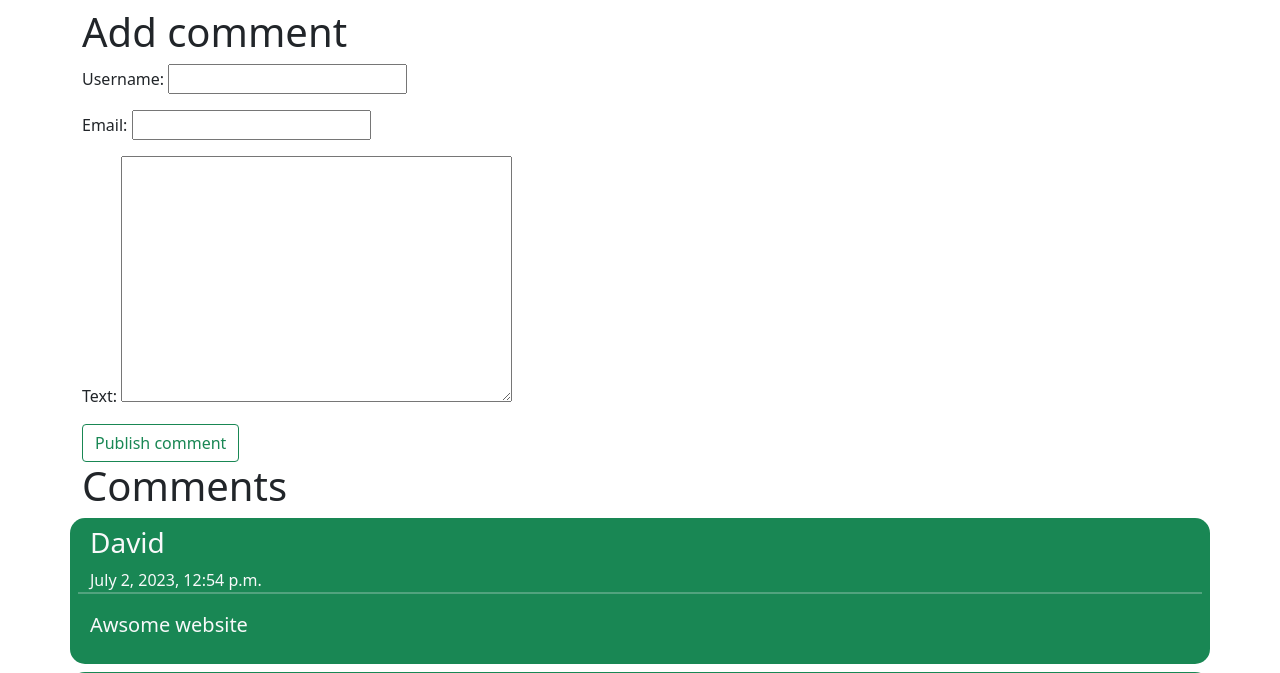
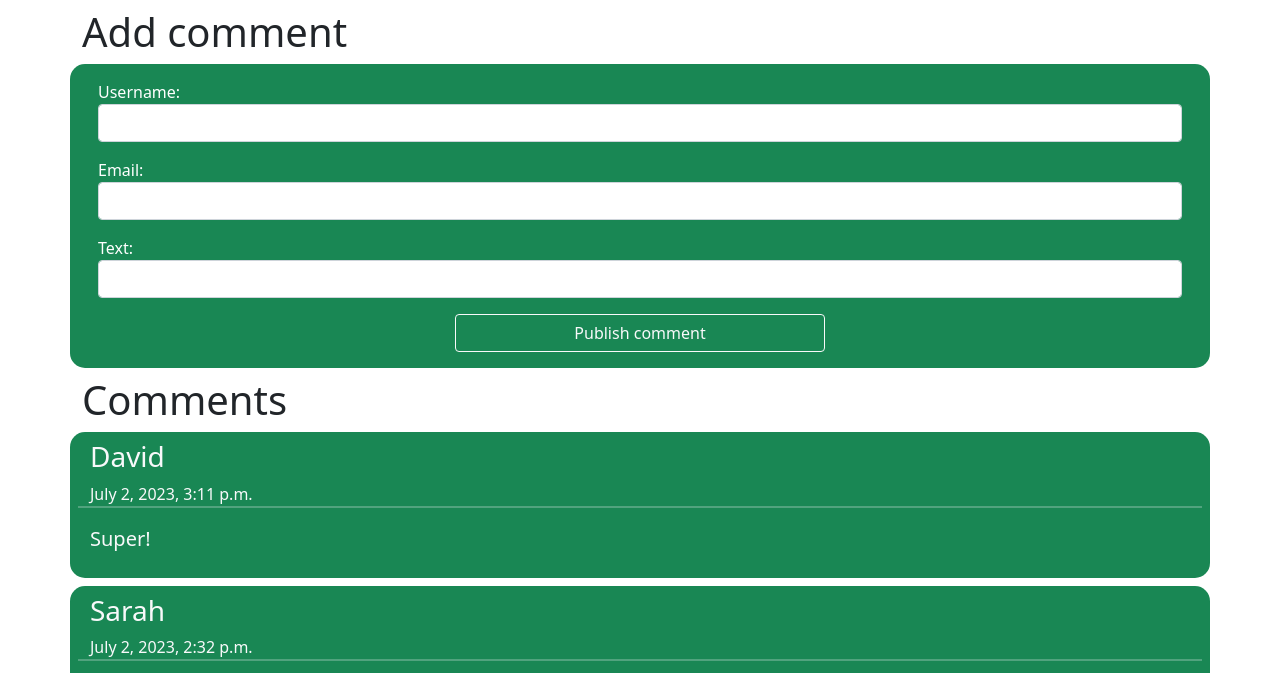
Before and after one commit to KatePril/AnfisaStore, a Django app: page /comments/ in a window 1280 px wide. Shown: the part 56-729 px from the top of the page. Run offline with Django 3.2, Linux system fonts and the light colour scheme; data comes from the database, SQL or seed files in the repository; both versions use the stored data as it was after the commit; some libraries are stand-ins or nearby versions.

Commit message:
On branch develop-comments

```diff
--- a/comments/forms.py
+++ b/comments/forms.py
@@ -5,3 +5,8 @@ class CommentForm(forms.ModelForm):
     class Meta:
         model = Comment
         fields = ('username', 'email', 'text')
+        widgets = {
+            'username': forms.TextInput(attrs={'class': 'form-control'}),
+            'email': forms.TextInput(attrs={'class': 'form-control'}),
+            'text': forms.TextInput(attrs={'class': 'form-control'}),
+        }
--- a/comments/models.py
+++ b/comments/models.py
@@ -6,3 +6,9 @@ class Comment(models.Model):
     email = models.EmailField()
     text = models.TextField()
     created_at = models.DateTimeField(auto_now_add=True)
+
+    def __str__(self) :
+        return f'{self.text}'
+
+    class Meta:
+        ordering = ['-created_at']
--- a/comments/views.py
+++ b/comments/views.py
@@ -9,7 +9,7 @@ def comments(request):
         if form.is_valid:
             comment = form.save(commit=False)
             comment.save()
-            return redirect('comments')
+            return redirect('comments:comments')
     else:
         form = CommentForm()
     comments_all = Comment.objects.all()
--- a/ice_cream/admin.py
+++ b/ice_cream/admin.py
@@ -4,8 +4,8 @@ from .models import IceCream, Image
 
 class ImageInline(admin.TabularInline):
     model = Image
-    fields = ('ice_cream', 'image', 'is_main')
-    # readonly_fileds = ('image_tag',)
+    fields = ('ice_cream', 'image_tag_thumbnail', 'image', 'is_main')
+    # readonly_fileds = ('image_tag_thumbnail',)
     extra = 1
 
 admin.site.register(Image)
--- /dev/null
+++ b/static/css/style.css
@@ -0,0 +1,3 @@
+label {
+    color: white;
+}
--- a/templates/base.html
+++ b/templates/base.html
@@ -15,6 +15,7 @@
     <meta name="theme-color" content="#ffffff">
 
     <!-- Подключен файл со стандартными стилями бустрап -->
+    <link rel="stylesheet" href="{% static 'css/style.css' %}">
     <link rel="stylesheet" href="{% static 'css/bootstrap.min.css' %}">
     <title>{% block title %}{% endblock %}</title>
   </head>
--- a/templates/comments/comments.html
+++ b/templates/comments/comments.html
@@ -2,11 +2,17 @@
 {% load static %}
 {% block content %}
 <h1>Add comment</h1>
-<form method="post">
-    {% csrf_token %}
-    {{form.as_p}}
-    <input class="btn btn-outline-success" type="submit" value="Publish comment">
-</form>
+<div class="row my-2 bg-success p-3" style="border-radius: 15px;">
+    <form method="post">
+        {% csrf_token %}
+        {{form.as_p}}
+        <div class="row">
+            <div class="col"></div>
+            <input class="btn btn-outline-light col" type="submit" value="Publish comment">
+            <div class="col"></div>
+        </div>
+    </form>
+</div>
 
 <h1>Comments</h1>
 {% for comment in comments %}
```
Also changed, not shown: db.sqlite3.
